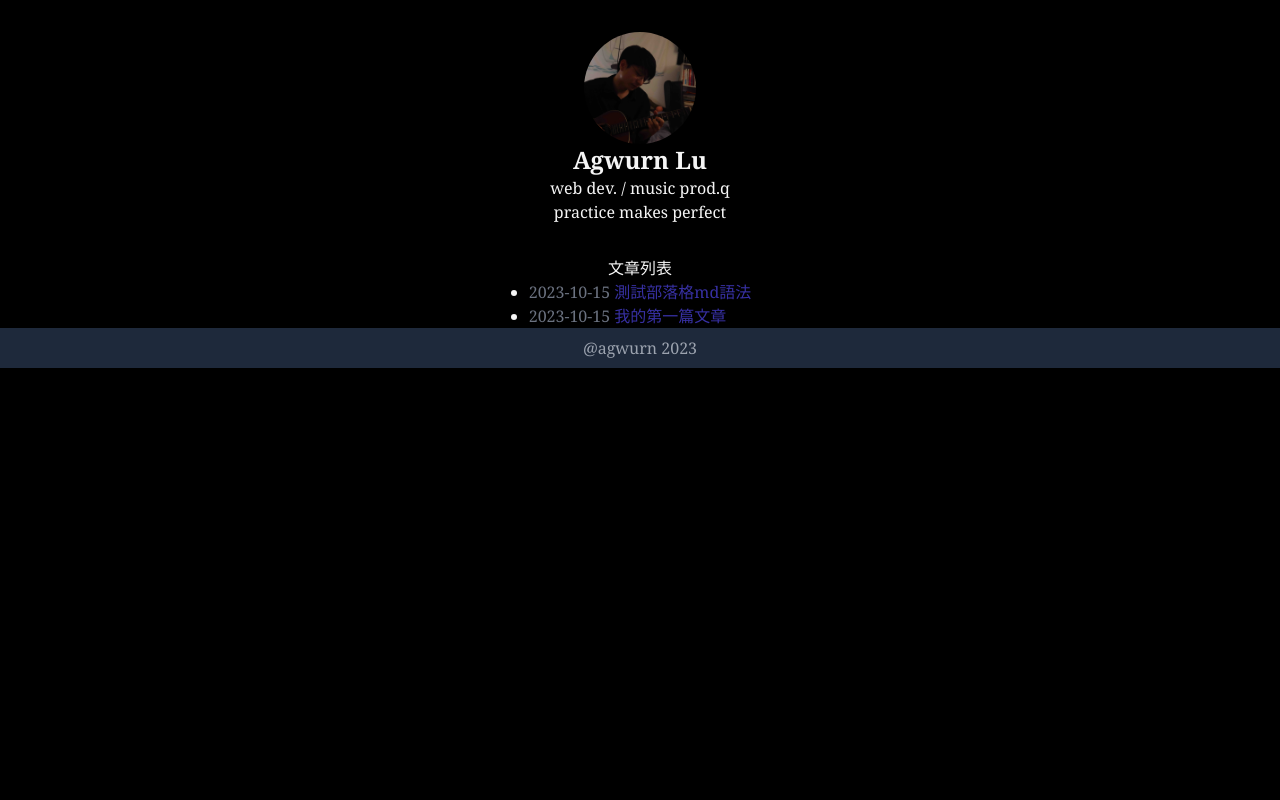
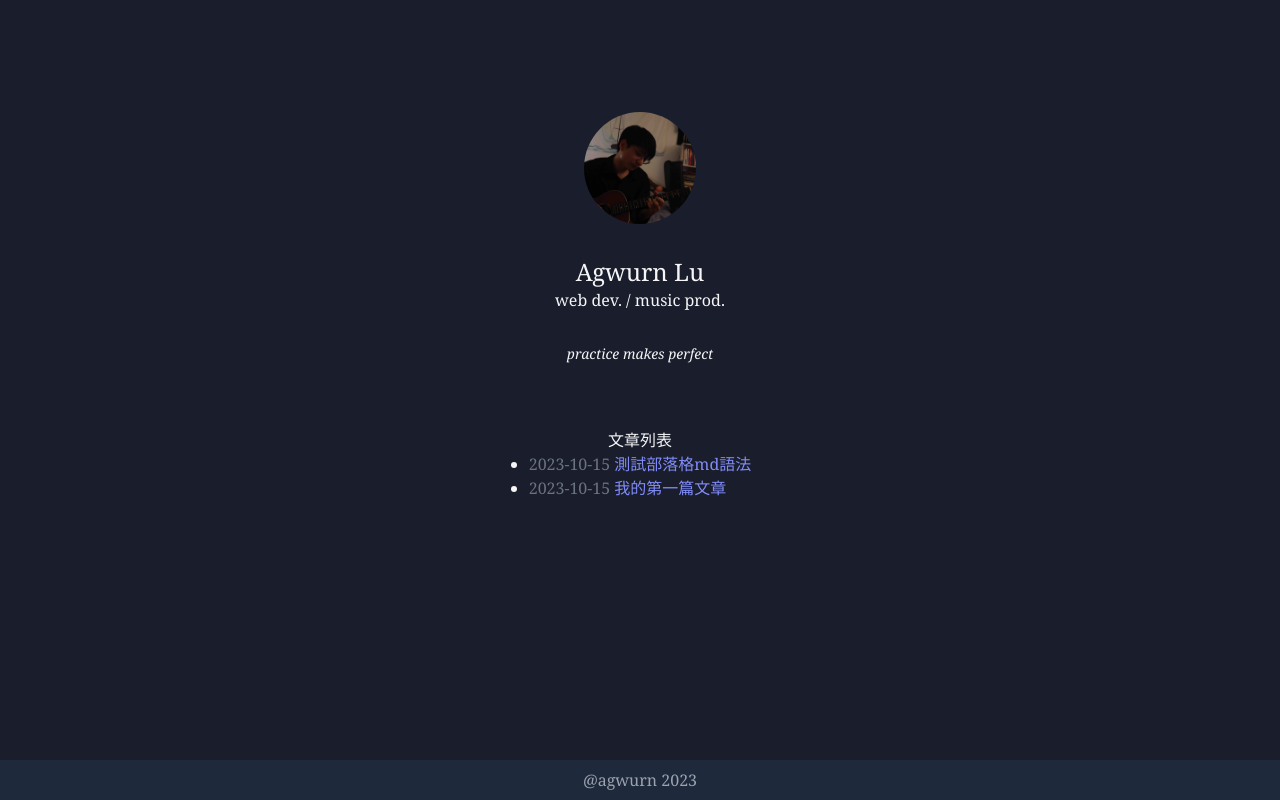
Before and after one commit to agwurn/agwurn-blog, a Next.js app: page / in a window 1280 px wide. Built offline with nearby package versions, Linux system fonts and the light colour scheme.

Commit message:
can be viewed

```diff
--- /dev/null
+++ b/components/TableOfContents.js
@@ -0,0 +1,28 @@
+import remark from "remark";
+import reactRenderer from 'remark-react'
+
+function TableOfContents({ markdownContent }) {
+  const headings = [];
+
+  remark()
+    .use(reactRenderer)
+    .processSync(markdownContent, (err, file) => {
+      file.children.forEach((child) => {
+        if (child.type === 'heading') {
+          headings.push({
+            level: child.depth,
+            title: child.children[0].value,
+          })
+        }
+      })
+    })
+
+  return (
+    <div className="table-of-contents">
+      <h2>TableOfContents</h2>
+      <ul>
+        {headings.map()}
+      </ul>
+    </div>
+  )
+}
--- a/components/layout.js
+++ b/components/layout.js
@@ -9,7 +9,7 @@ export const siteTitle = 'Agwurn Lu 秘密基地';
 
 export default function Layout({ children, home }) {
   return (
-    <div className="flex flex-col justify-center items-center">
+    <div className="flex flex-col justify-center items-center min-h-screen">
       <Head>
         <link rel="icon" href="/favicon.ico" />
         <meta
@@ -65,7 +65,7 @@ export default function Layout({ children, home }) {
         </div>
       )}
 
-      <footer className='w-screen bg-slate-800 text-gray-400 flex flex-col items-center p-2'>
+      <footer className='w-screen bg-slate-800 text-gray-400 flex flex-col items-center p-2 mt-auto'>
         <h1 className=''>@agwurn 2023</h1>
       </footer>
     </div>
--- a/lib/posts.js
+++ b/lib/posts.js
@@ -5,6 +5,7 @@ import { remark } from 'remark';
 import html from 'remark-html';
 import remarkPrism from "remark-prism";
 import callouts from "remark-callouts";
+import remarkToc from 'remark-toc';
 
 
 const postsDirectory = path.join(process.cwd(), 'posts');
@@ -71,12 +72,18 @@ export async function getPostData(id) {
     .use(html, {sanitize: false})
     .use(remarkPrism, { plugins: ["line-numbers"]})
     .use(callouts)
+    .use(remarkToc)
     .process(matterResult.content);
+
   const contentHtml = processedContent.toString();
+
+  console.log(contentHtml)
+
 
   return {
     id,
     contentHtml,
     ...matterResult.data,
   };
+
 }
--- a/package.json
+++ b/package.json
@@ -14,7 +14,9 @@
     "remark-admonitions": "^1.2.1",
     "remark-callouts": "^2.0.0",
     "remark-html": "^16.0.1",
-    "remark-prism": "^1.3.6"
+    "remark-prism": "^1.3.6",
+    "remark-react": "^9.0.1",
+    "remark-toc": "^9.0.0"
   },
   "engines": {
     "node": ">=18"
--- a/pages/404.js
+++ b/pages/404.js
@@ -1,4 +1,7 @@
-// pages/404.js
+import Layout from "../components/layout";
+
 export default function Custom404() {
-  return <h1>404 - Page Not Found qq</h1>;
+  return <Layout>
+    <h1 className="mt-[30vh]">404 本頁不存在</h1>
+  </Layout>
 }
--- a/pages/index.js
+++ b/pages/index.js
@@ -23,7 +23,8 @@ export default function Home({ allPostsData }) {
       <Head>
         <title>{siteTitle}</title>
       </Head>
-      <section className="flex flex-col items-center p-8">
+
+      <section className="flex flex-col items-center p-8 mt-20">
         <Image
           priority
           src="/images/profile.jpg"
@@ -32,9 +33,9 @@ export default function Home({ allPostsData }) {
           width={256}
           alt=""
         />
-        <h1 className="font-bold text-2xl">Agwurn Lu</h1>
-        <h1 className="">{myIntroduction}q</h1>
-        <p>{myQuote}</p>
+        <h1 className="text-2xl mt-8">Agwurn Lu</h1>
+        <h1 className="">{myIntroduction}</h1>
+        <p className="italic text-sm my-8">{myQuote}</p>
       </section>
 
       <section className="flex flex-col items-center py-auto">
@@ -44,7 +45,7 @@ export default function Home({ allPostsData }) {
             <li className="" key={id}>
               <span className="text-gray-500">{date} </span>
               <Link href={`/posts/${id}`}
-                    className="text-indigo-800 hover:underline"
+                    className="text-indigo-400 hover:underline"
               >{title}</Link>
             </li>
           ))}
--- a/pages/posts/[id].js
+++ b/pages/posts/[id].js
@@ -1,6 +1,7 @@
 import { useEffect, useState } from "react";
 import Layout from "../../components/layout";
 import { getAllPostIds, getPostData } from "../../lib/posts";
+import Image from "next/image";
 
 export async function getStaticPaths() {
   const paths = getAllPostIds();
@@ -55,8 +56,20 @@ export default function Post({ postData }) {
           className="md:max-w-[40em] w-4/5 my-8"
           dangerouslySetInnerHTML={{ __html: postData.contentHtml }}
         />
-        <author>
 
+        <author className="w-full mt-20 border-t flex flex-col items-center">
+          <h1 className="my-10">感謝您的閱讀</h1>
+          <div>
+            <Image
+              src={"/images/profile.jpg"}
+              height={144}
+              width={144}
+              alt="author_img"
+              className="w-20 h-20 object-cover rounded-full"
+            />
+            <p className="my-2">Agwurn Lu</p>
+          </div>
+          <p className="italic text-sm font-extralight">practice makes perfect</p>
         </author>
       </div>
     </Layout>
--- a/styles/global.css
+++ b/styles/global.css
@@ -7,7 +7,7 @@
   font-family: 'Oxygen Mono', monospace;
 } */
 body {
-  background-color: black;
+  background-color: rgb(25, 29, 44);
   color: rgba(255, 255, 255, 0.96);
   font-family: 'Georgia', serif;
   /* @apply font-serif */
```
Also changed, not shown: posts/test-markdown.md (+2 -0 lines), 1 other file (tests, documents, lock files or other folders).
